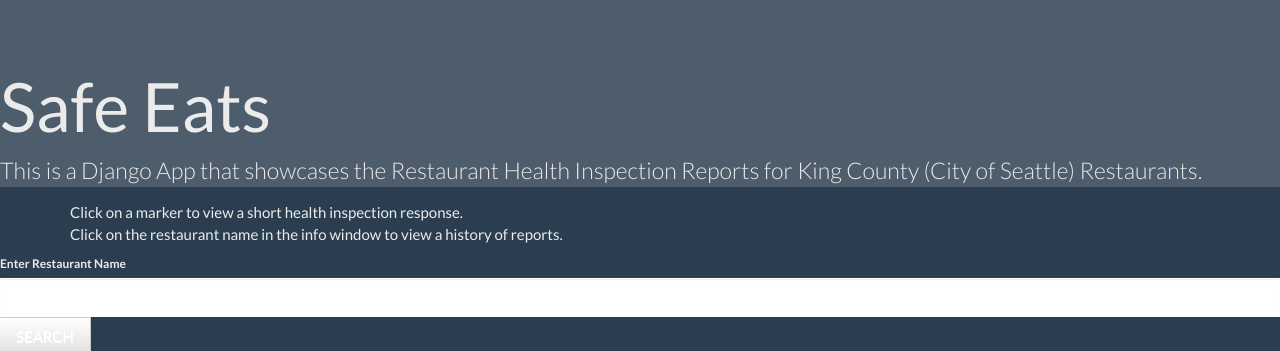
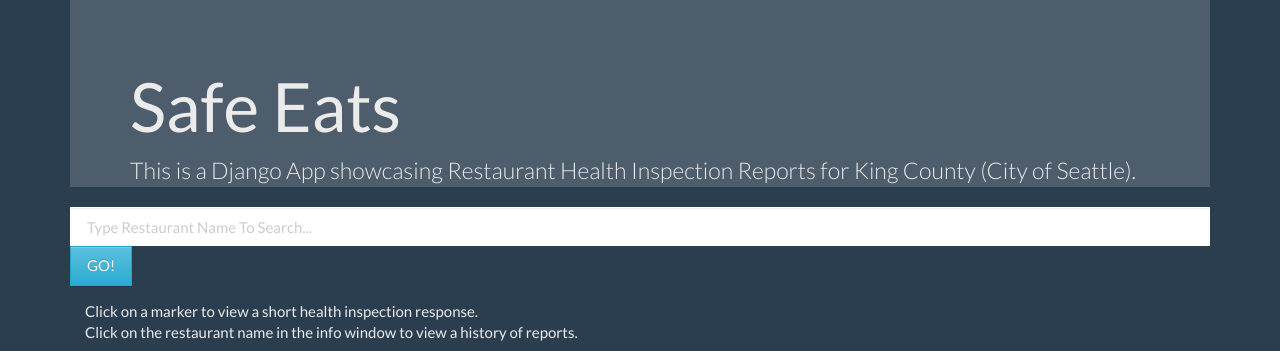
Before and after one commit to ron-s/safe_eats, a Django app: page / in a window 1280 px wide; the page is wider, and only the part inside the window is pictured. Shown: the top 351 px of that part. Run offline with Django 3.2, Linux system fonts and the light colour scheme; data that the repository does not hold is empty; some libraries are stand-ins or nearby versions.

Commit message:
adding search form and functionality

```diff
--- a/safe_eats_app/templates/safe_eats/safe_eats.html
+++ b/safe_eats_app/templates/safe_eats/safe_eats.html
@@ -1,29 +1,27 @@
 {% extends "base.html" %}
 {% load staticfiles %}
 {% block content %}
-
+<div class="container">
     <div class="jumbotron">
         <h1>Safe Eats</h1>
-        <p>This is a Django App that showcases the Restaurant Health Inspection Reports for King County (City of
-            Seattle) Restaurants.
-    </div>
-    <div class="container">
-        Click on a marker to view a short health inspection response.</br>
-        Click on the restaurant name in the info window to view a history of reports.</p>
-    </div>
-    <div class="form-group">
-        <label class="control-label" for="inputDefault">Enter Restaurant Name</label>
-        <input type="text" class="form-control" id="inputDefault">
-        <span class="input-group-btn">
-            <button class="btn btn-default" type="button">SEARCH</button>
-        </span>
+        <p>This is a Django App showcasing Restaurant Health Inspection Reports for King County (City of Seattle).</p>
     </div>
 
+    <form id="searchform" method="get">
+        <label for="name"></label>
+        <input type="text" class="form-control" name="name" placeholder="Type Restaurant Name To Search..." required/>
+        <input class="btn btn-info" type="submit" name="submit" id="submit" value="GO!" />
+    </form>
+
+    <div class="container">
+        <p> Click on a marker to view a short health inspection response.</br>
+            Click on the restaurant name in the info window to view a history of reports.</p>
+    </div>
     <div class="container mainContent">
         <div id="slide-panel"></div>
         <div id="map"></div>
     </div>
-
+</div>
     <script src="http://maps.google.com/maps/api/js?sensor=false"
             type="text/javascript"></script>
     <!--Below we will draw a google map based on lat/long from each restaurant-->
@@ -35,7 +33,7 @@
         function initialize() {
             // create a google map and center it on the city of seattle
             var myOptions = {
-                center: new google.maps.LatLng(47.608013, -122.335167),
+                center: new google.maps.LatLng(47.6023411, -122.3238544),
                 zoom: 10,
                 mapTypeId: google.maps.MapTypeId.ROADMAP
 
@@ -72,6 +70,7 @@
                 } else {
 
                     inspectionResult = "No Result"
+                    inspectionScore = "None"
                     description = "None"
                 }
 
--- a/safe_eats_app/views.py
+++ b/safe_eats_app/views.py
@@ -64,7 +64,7 @@ def rest(request, restaurant):
 
 
 
-    # def restaurants_closed(request):
+    # def restaurants_search(request):
     #   """creates a json string containing every restaurant that has been closed down due to failing a restaurant inspection and place a marker on the google map with an info window"""
 
     #   # restaurants = RestaurantInfo.objects.all()
```
